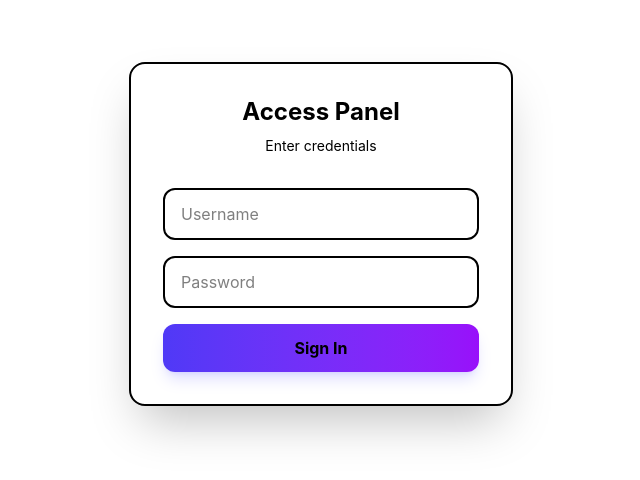
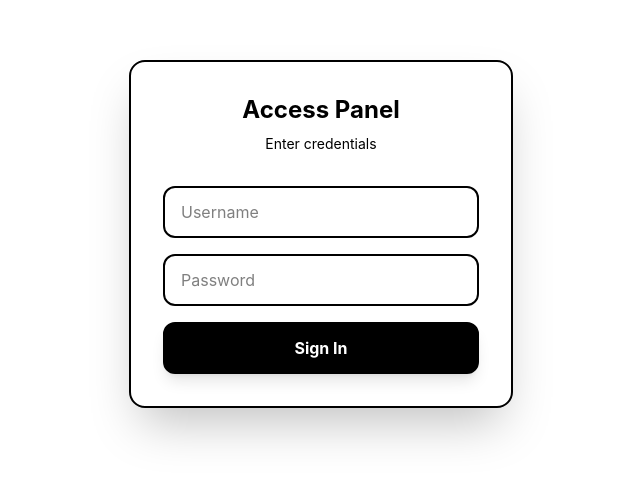
Before and after one commit to MakariosVar/llmProvider, a Vue app in the folder client/: page /login in a window 1280 px wide. Shown: the part 166-646 px from the top of the page, without its empty margins (319-959 px from the left). Built offline with nearby package versions, Linux system fonts and the light colour scheme.

Commit message:
refactor: update login button styles to use CSS variables for theme consistency

```diff
--- a/client/src/components/Login.vue
+++ b/client/src/components/Login.vue
@@ -12,7 +12,7 @@
         <div>
           <input v-model="password" type="password" placeholder="Password" class="w-full px-4 py-3 bg-slate-800 border border-slate-700 rounded-xl focus:ring-2 focus:ring-indigo-500 outline-none transition-all" />
         </div>
-        <button type="submit" class="w-full py-3 bg-gradient-to-r from-indigo-600 to-purple-600 hover:from-indigo-500 hover:to-purple-500 text-white font-bold rounded-xl transition-all shadow-lg shadow-indigo-500/20 active:scale-95">
+        <button type="submit" class="w-full py-3 !bg-[var(--accent-bg)] !text-[var(--accent-text)] font-bold rounded-xl transition-all shadow-lg active:scale-95 border-2 border-[var(--border-color)]">
           Sign In
         </button>
       </form>
```
